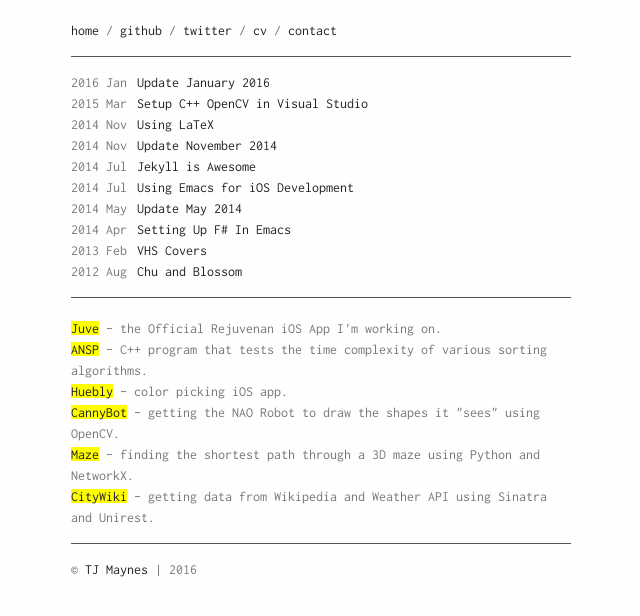
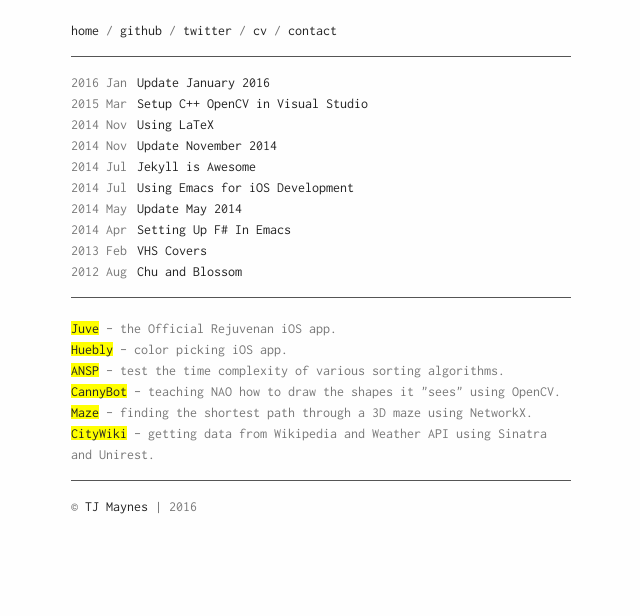
Before and after one commit to embaron/tjmaynes.github.io, a Jekyll site: the page built from index.html, in a window 1280 px wide. Shown: the top 616 px of the page, without its empty margins (319-959 px from the left). Built offline with Jekyll 4.4.1, drawn with Linux system fonts in a browser that asks for light colours.

Commit message:
Update projects.html

```diff
--- a/_includes/projects.html
+++ b/_includes/projects.html
@@ -1,14 +1,10 @@
 <nav class="projects">
   <ul>
-    <li><a href="https://itunes.apple.com/us/app/juve/id1024629829"
-		target="_blank">Juve</a> - the Official Rejuvenan iOS App I'm working on.</li>
-    <li><a href="https://github.com/tjmaynes/ansp" target="_blank">ANSP</a> - C++ program that tests the time complexity of various sorting algorithms.</li>
-    <li><a href="https://github.com/tjmaynes/huebly" target="_blank">Huebly</a>
-		- color picking iOS app.</li>
-    <li><a href="/projects/canny-bot">CannyBot</a> - getting the NAO Robot to draw the shapes it "sees" using OpenCV.</li>
-    <li><a href="https://github.com/tjmaynes/maze" target="_blank">Maze</a> -
-				finding the shortest path through a 3D maze using Python and NetworkX.</li>
-    <li><a href="https://github.com/tjmaynes/CityWiki"
-						target="_blank">CityWiki</a> - getting data from Wikipedia and Weather API using Sinatra and Unirest.</li>
+    <li><a href="https://itunes.apple.com/us/app/juve/id1024629829" target="_blank">Juve</a> - the Official Rejuvenan iOS app.</li>
+    <li><a href="https://github.com/tjmaynes/huebly" target="_blank">Huebly</a> - color picking iOS app.</li>
+    <li><a href="https://github.com/tjmaynes/ansp" target="_blank">ANSP</a> - test the time complexity of various sorting algorithms.</li>
+    <li><a href="/projects/canny-bot">CannyBot</a> - teaching NAO how to draw the shapes it "sees" using OpenCV.</li>
+    <li><a href="https://github.com/tjmaynes/maze" target="_blank">Maze</a> - finding the shortest path through a 3D maze using NetworkX.</li>
+    <li><a href="https://github.com/tjmaynes/CityWiki" target="_blank">CityWiki</a> - getting data from Wikipedia and Weather API using Sinatra and Unirest.</li>
   </ul>
 </nav>
```
